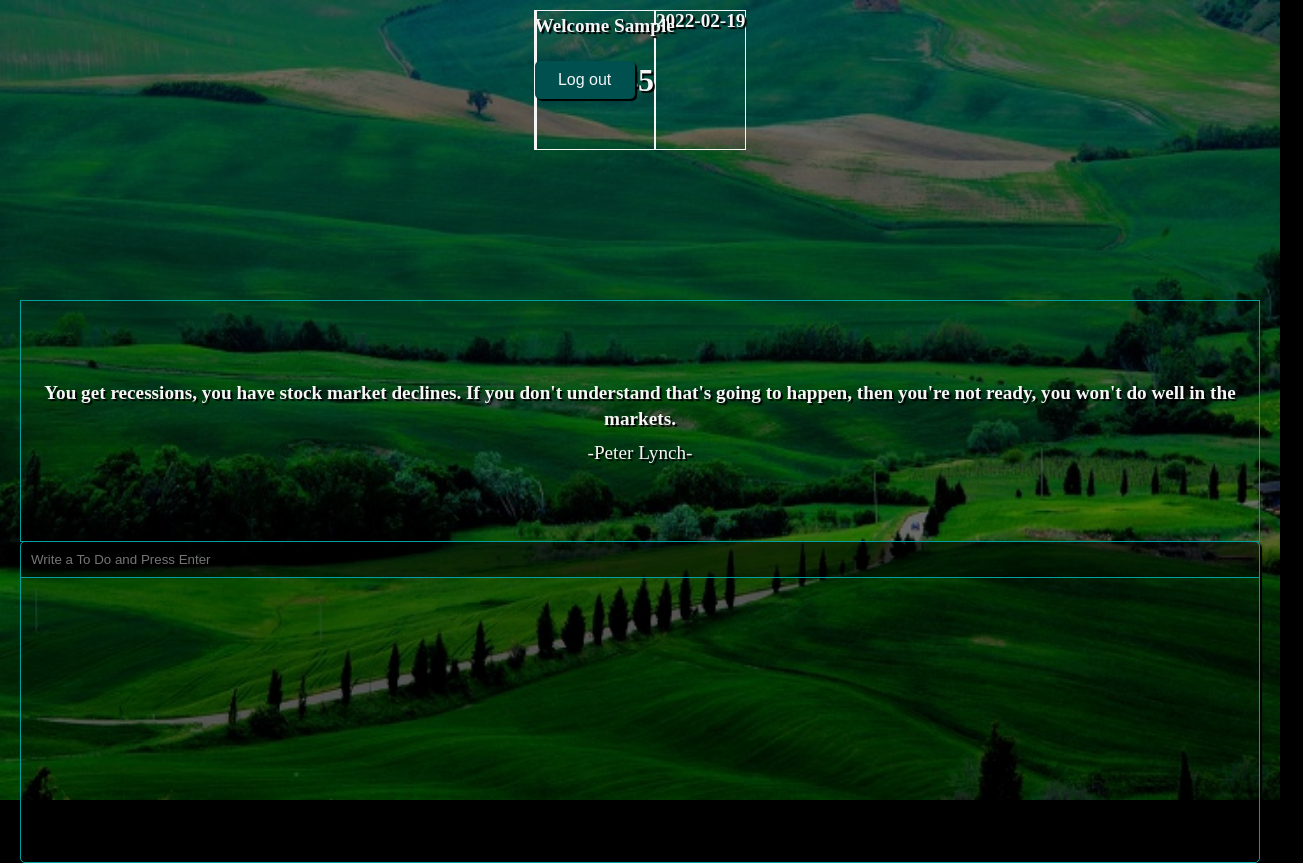
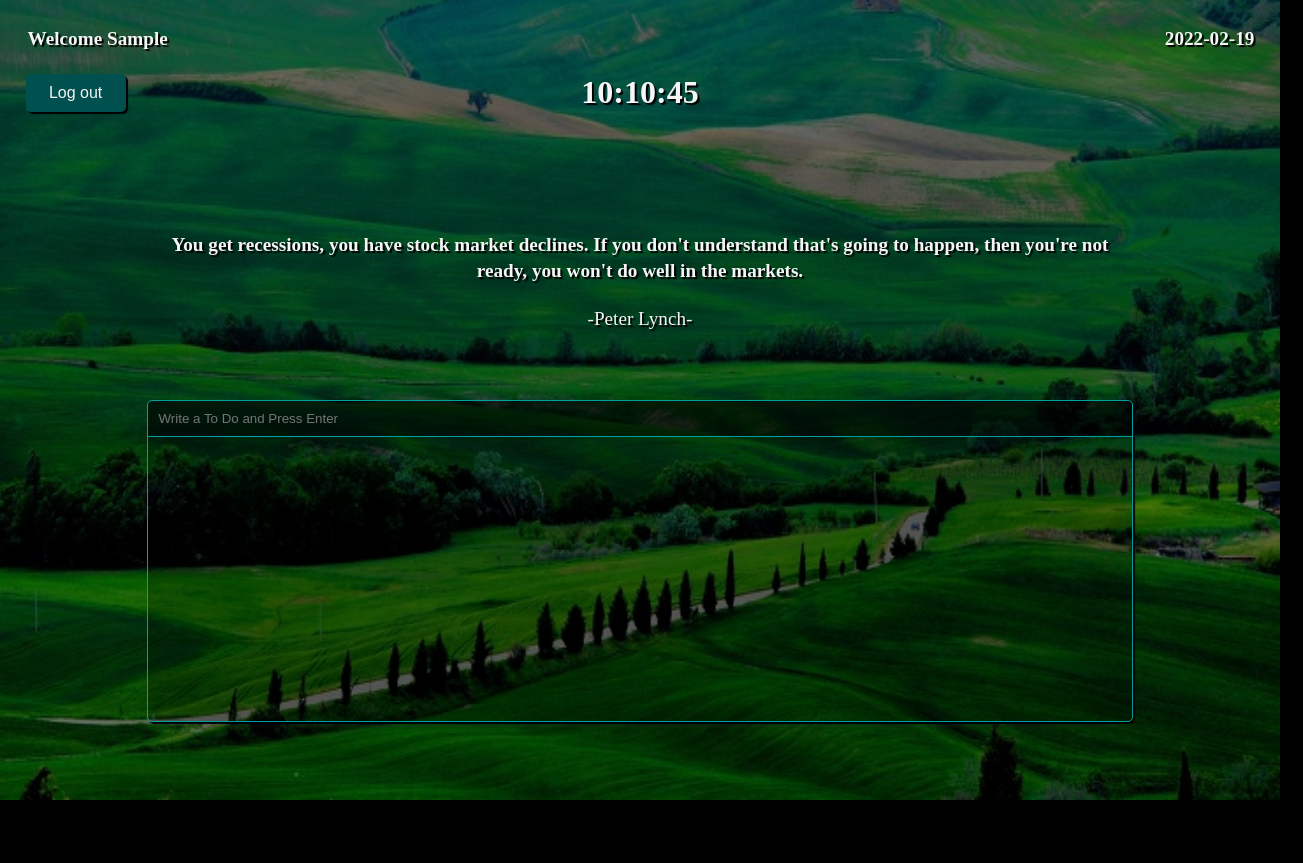
Before and after one commit to CGJI58/chrome-momentum-clone, a plain HTML site: page index.html in a window 1280 px wide. Both pictures are taken after typing "Sample" into the empty fields and a click on the input "Log in". Shown: the whole page, 1303 px wide, since content can reach past the window. After the commit the page ends 800 px from the top, so only its background shows below. Drawn offline with Linux system fonts and the light colour scheme.

Commit message:
Revert "trash"
This reverts commit 2a48df8e3c526c8c6ed8ca4e58b31ed26956e8e6.

```diff
--- a/css/header.css
+++ b/css/header.css
@@ -1,7 +1,7 @@
 header {
-  position: relative;
+  /* z-index: 2; */
   display: flex;
-  justify-content: space-between;
+  width: var(--screen-width);
   height: var(--header-section-height);
 }
 
@@ -9,11 +9,12 @@ header {
   display: flex;
   font-weight: var(--text-weight-bold);
   margin-top: var(--screen-margin-vertical);
-  border: 1px solid;
+  /* border: 1px solid; */
 }
 
 .header__column:first-child {
   position: relative;
+  width: 25%;
   flex-direction: column;
   justify-content: flex-start;
   font-size: var(--text-size-normal);
@@ -23,9 +24,11 @@ header {
   position: absolute;
   width: 60vw;
   top: 5px;
+  left: 2px;
 }
 
 .header__column:nth-child(2) {
+  width: 50%;
   flex-direction: column;
   justify-content: center;
   align-items: center;
@@ -33,11 +36,13 @@ header {
 }
 
 .header__column:last-child {
+  width: 25%;
   flex-direction: column;
   align-items: flex-end;
   justify-content: flex-start;
 }
 .header__column__date {
+  margin-top: 5px;
   font-size: var(--text-size-normal);
   margin-bottom: var(--screen-margin-vertical);
 }
--- a/css/main.css
+++ b/css/main.css
@@ -1,16 +1,15 @@
 main {
   position: relative;
-  top: var(--header-section-height);
   display: flex;
   flex-direction: column;
   align-items: center;
-  /* width: var(--screen-width); */
-  margin: 0 var(--screen-margin-horizontal);
-  border: 1px solid var(--UI-color);
+  width: var(--screen-width);
+  /* border: 1px solid var(--UI-color); */
 }
 
 .quote-section {
   display: flex;
+  width: 80%;
   height: var(--quote-section-height);
   flex-direction: column;
   justify-content: center;
@@ -34,7 +33,7 @@ main {
   position: absolute;
   top: var(--quote-section-height);
   display: flex;
-  width: 100%;
+  width: 80%;
   height: var(--todo-list-section-height);
   flex-direction: column;
   align-items: center;
--- a/css/style.css
+++ b/css/style.css
@@ -11,6 +11,8 @@ body {
   background-color: black;
   color: var(--text-color);
   text-shadow: var(--text-shadow);
+  /* overflow-x: hidden; */
+  box-sizing: border-box;
 }
 
 img {
--- a/css/variables.css
+++ b/css/variables.css
@@ -1,8 +1,8 @@
 :root {
-  --screen-width: 100%;
+  --screen-width: 96vw;
+  --screen-margin-horizontal: 3vw;
 
-  --screen-margin-horizontal: 20px;
-  --screen-margin-vertical: 10px;
+  --screen-margin-vertical: 3vh;
 
   --text-color: whitesmoke;
   --text-shadow: 2px 2px 1px black;
@@ -15,7 +15,7 @@
   --UI-shadow: 2px 2px 1px black;
   --UI-border-radius: 5px;
 
-  --header-section-height: 150px;
+  --header-section-height: 20vh;
   --quote-section-height: 30vh;
   --todo-list-section-height: 40vh;
 }
```
Also changed, not shown: README.md.txt (+6 -6 lines).
